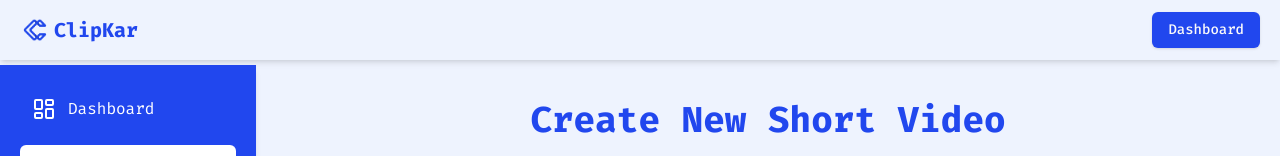
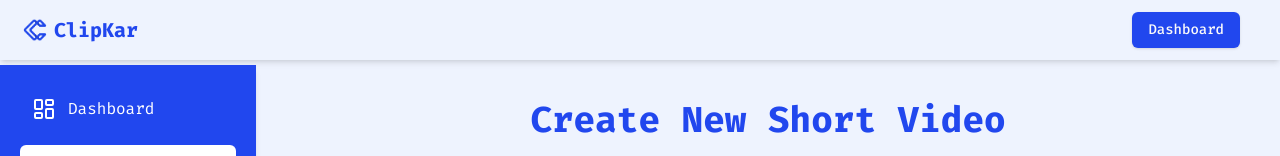
Before and after one commit to Stroller15/clipkar-ai, a Next.js app: page /dashboard/create in a window 1280 px wide. Shown: the top 156 px of the page. Built offline with nearby package versions, Linux system fonts and the light colour scheme; no server answers.

Commit message:
Adjust layout in Header and Sidebar for improved spacing

```diff
--- a/components/custom/Header.tsx
+++ b/components/custom/Header.tsx
@@ -1,5 +1,4 @@
 import React from "react";
-import Link from "next/link";
 import { UserButton } from "@clerk/nextjs";
 import Image from "next/image";
 import { Button } from "../ui/button";
@@ -17,7 +16,7 @@ const Header = () => {
         />
         <h1 className="font-bold text-xl text-primary">ClipKar</h1>
       </div>
-      <div className="flex items-center gap-3">
+      <div className="flex items-center gap-5 mr-5">
         <Button>Dashboard</Button>
         <UserButton />
       </div>
--- a/components/custom/Sidebar.tsx
+++ b/components/custom/Sidebar.tsx
@@ -39,7 +39,7 @@ const Sidebar = () => {
   const router = useRouter();
 
   return (
-    <div className="h-screen w-64 text-white bg-primary shadow-md p-5">
+    <div className="min-h-screen w-64 text-white bg-primary shadow-md p-5">
       <div className="grid gap-3">
         {menuOptions.map((item, index) => (
           <div
```
